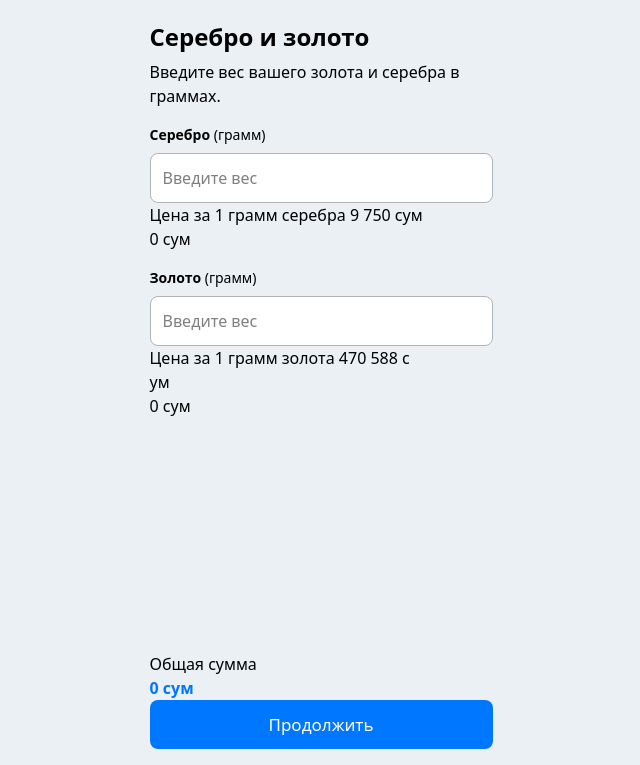
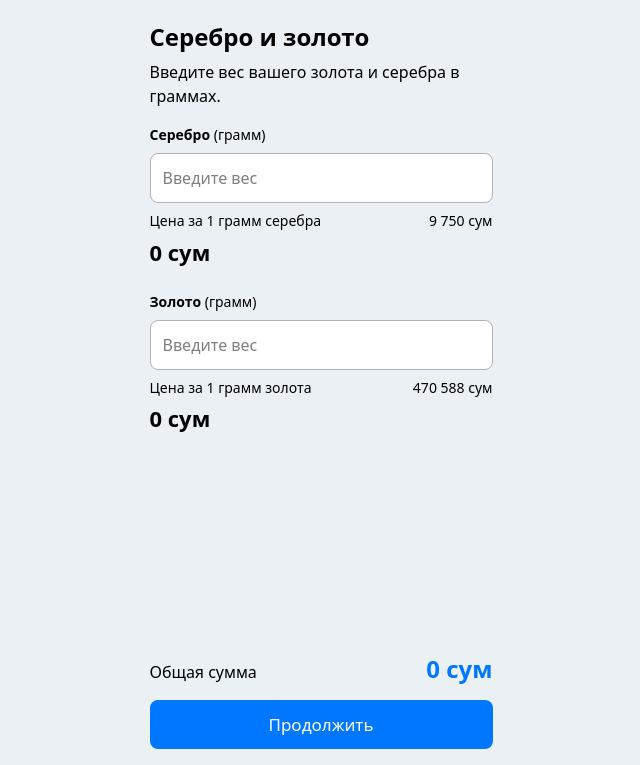
Before and after one commit to Muhammadjewel/zakotim, a website: page 05.html in a window 1280 px wide. Shown: the part 35-800 px from the top of the page, without its empty margins (319-959 px from the left). Drawn offline with Linux system fonts and the light colour scheme; a web font is replaced by a local one.

Commit message:
Add footer and input group footer styles

```diff
--- a/05.html
+++ b/05.html
@@ -33,28 +33,24 @@
       <h2 class="h2">Серебро и золото</h2>
       <p>Введите вес вашего золота и серебра в граммах.</p>
 
-      <form class="form">
+      <form class="form form--big-gap">
         <div class="input-group">
           <label class="input-group__label" for="silver-input"><strong>Серебро</strong> (грамм)</label>
           <input class="form-control" type="number" min="0" id="silver-input" name="silver" placeholder="Введите вес" required>
-          <div>
-            <div>
-              <span>Цена за 1 грамм серебра</span>
-              <span>9 750 сум</span>
-            </div>
-            <div>0 сум</div>
+          <div class="input-group__footer">
+            <span>Цена за 1 грамм серебра</span>
+            <span>9 750 сум</span>
           </div>
+          <div class="input-group__strong">0 сум</div>
         </div>
         <div class="input-group">
           <label class="input-group__label" for="gold-input"><strong>Золото</strong> (грамм)</label>
           <input class="form-control" type="number" min="0" id="gold-input" name="gold" placeholder="Введите вес" required>
-          <div>
-            <div>
-              <span>Цена за 1 грамм золота</span>
-              <span>470 588 с</span>
-            </div>ум
-            <div>0 сум</div>
+          <div class="input-group__footer">
+            <span>Цена за 1 грамм золота</span>
+            <span>470 588 сум</span>
           </div>
+          <div class="input-group__strong">0 сум</div>
         </div>
       </form>
     </div>
@@ -63,10 +59,10 @@
 
 
     <!-- FOOTER -->
-    <footer>
-      <div class="footer-summary">
+    <footer class="footer">
+      <div class="footer__summary">
         <div>Общая сумма</div>
-        <strong class="text-primary">0 сум</strong>
+        <strong class="footer__bold text-primary">0 сум</strong>
       </div>
       <a class="primary-button" href="06.html">Продолжить</a>
     </footer>
--- a/css/input.css
+++ b/css/input.css
@@ -199,16 +199,18 @@ input {
   gap: 16px;
 }
 
+.form--big-gap {
+  gap: 24px;
+}
+
 
 /* INPUT-GROUP */
 .input-group {
-  display: flex;
-  flex-direction: column;
-  align-items: flex-start;
+  display: grid;
+  gap: 8px;
 }
 
 .input-group__label {
-  margin-bottom: 8px;
   font-size: 14px;
   line-height: 1.5;
 }
@@ -216,6 +218,20 @@ input {
 .input-group__label--big {
   font-size: 16px;
   line-height: 1.5;
+}
+
+.input-group__footer {
+  display: flex;
+  justify-content: space-between;
+  gap: 12px;
+  font-size: 14px;
+  line-height: 1.4;
+}
+
+.input-group__strong {
+  font-size: 22px;
+  line-height: 1.27;
+  font-weight: 600;
 }
 
 .form-control {
@@ -305,6 +321,27 @@ input {
   color: var(--primary-color);
 }
 
+
+/* FOOTER */
+.footer {
+  display: grid;
+  gap: 16px;
+}
+
+.footer__summary {
+  display: flex;
+  justify-content: space-between;
+  align-items: baseline;
+}
+
+.footer__bold {
+  font-size: 24px;
+  line-height: 1.16;
+  font-weight: 600;
+}
+
+
+/* MODAL */
 .modal {
   display: none;
 }
```
Also changed, not shown: 02.html (+1 -1 lines), 03.html (+1 -1 lines), 04.html (+3 -3 lines), 06.html (+3 -3 lines), 07.html (+3 -3 lines), 08.html (+3 -3 lines), 09.html (+3 -3 lines), 10.html (+3 -3 lines), 11.html (+3 -3 lines), 12.html (+3 -3 lines), 13.html (+1 -1 lines), index.html (+1 -1 lines), css/output.css.
